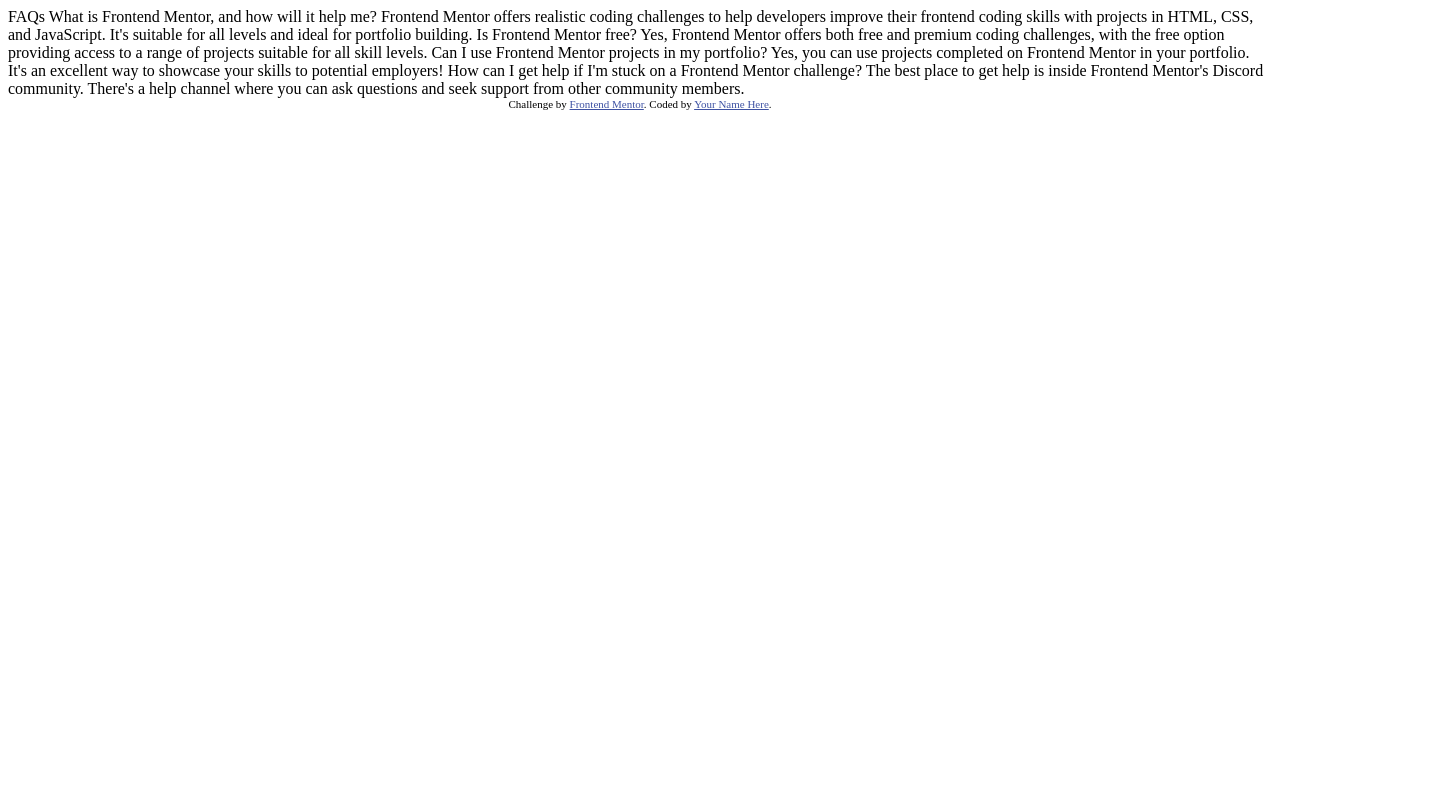
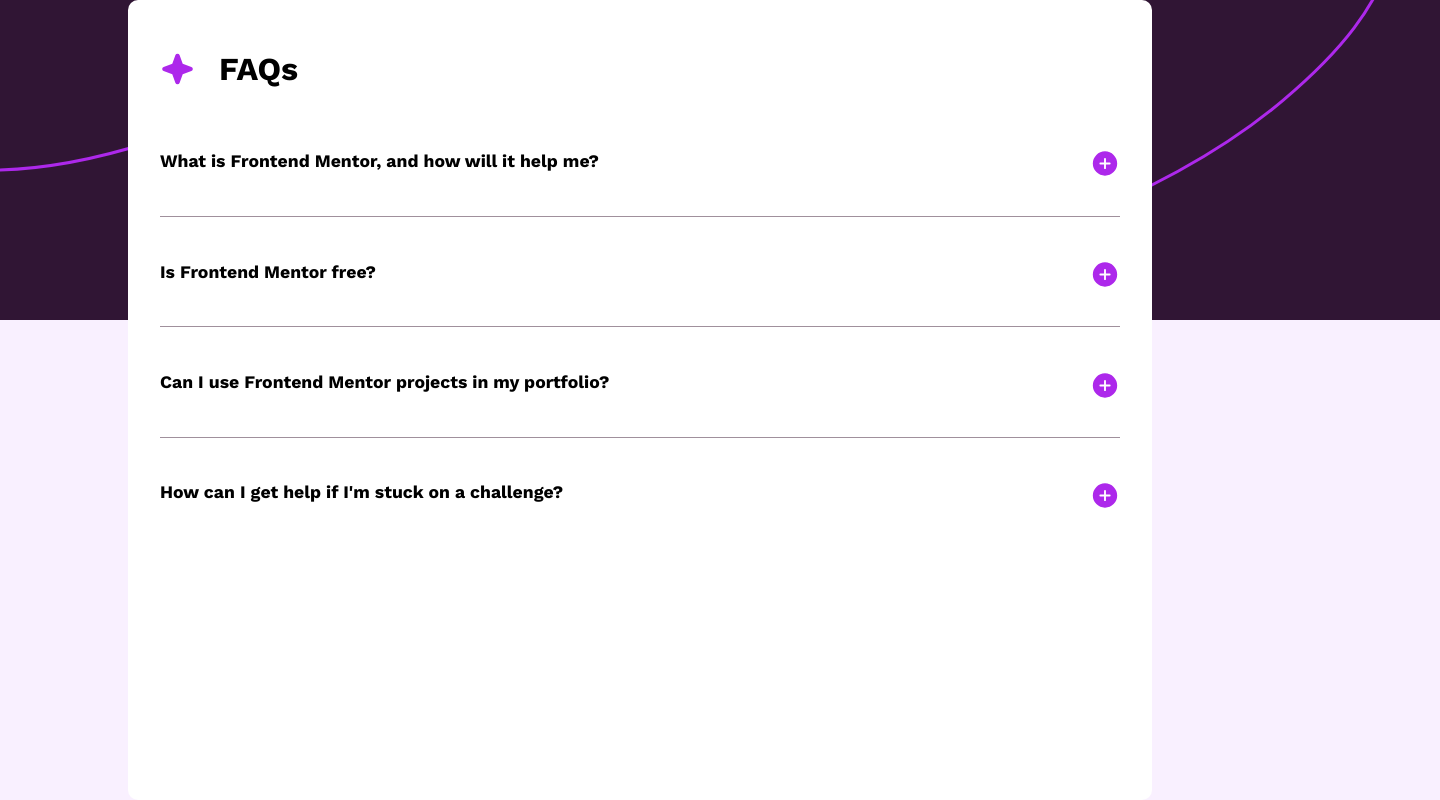
Before and after one commit to yvesbraeckman/CodeMentor-2, a plain HTML site: page index.html in a window 1280 px wide. Shown: the whole page, 1440 px wide, since content can reach past the window. Drawn offline with Linux system fonts and the light colour scheme.

Commit message:
added html

```diff
--- a/index.html
+++ b/index.html
@@ -5,7 +5,8 @@
   <meta name="viewport" content="width=device-width, initial-scale=1.0"> <!-- displays site properly based on user's device -->
 
   <link rel="icon" type="image/png" sizes="32x32" href="./assets/images/favicon-32x32.png">
-
+  <link rel="stylesheet" href="style.css">
+  <script src="work.js"></script>
   <title>Frontend Mentor | FAQ accordion</title>
 
   <!-- Feel free to remove these styles or customise in your own stylesheet 👍 -->
@@ -15,32 +16,51 @@
   </style>
 </head>
 <body>
+  <svg xmlns="http://www.w3.org/2000/svg" width="1440" height="320" fill="none" viewBox="0 0 1440 320"><g clip-path="url(#a)"><path fill="#301534" d="M0 0h1440v320H0z"/><path stroke="#AD28EB" stroke-linecap="round" stroke-width="3" d="M-676-182C-454-10-396.863 71.888-197.5 143.5-99 178.882-36.919 170.726-4.751 170.108c104.487-2.01 204.609-43.237 298.633-85.495 38.354-17.238 75.882-36.189 112.063-57.63 23.903-14.165 58.87-33.913 64.721-64.42 2.32-12.102-16.369-12.24-23.771-9.789-13.511 4.474-25.95 16.544-36.056 25.669-19.131 17.273-37.062 35.948-53.235 56.031-33.728 41.883-68.034 100.247-34.158 152.014 17.287 26.415 43.94 45.693 72.112 59.127 56.182 26.791 119.205 38.742 180.778 44.146 164.438 14.432 328.964-3.461 483.004-63.622 79.76-31.148 158.55-70.539 224.23-126.245 48.56-41.186 102.8-96.548 110.66-162.9 10.93-92.187-94.04-136.062-169.29-148.418-61.41-10.084-123.75-4.164-184.07 9.588-78.262 17.84-149.006 47.67-214.241 94.384-130.002 93.093-234.95 228.413-272.466 385.827-15.64 65.625-16.648 138.21 5.493 202.551 21.452 62.338 69.196 110.576 124.048 144.923 65.117 40.774 137.161 62.14 212.839 73.21 100.474 14.696 202.817 12.233 303.027-2.997 176.17-26.772 352.73-88.431 505.18-181.077 103.22-62.725 199.3-134.15 280.06-224.425 17.7-19.793 31.81-40.875 43.74-64.521C2172.11-58.5 2095.5-145.528 2095.5-151"/></g><defs><clipPath id="a"><path fill="#fff" d="M0 0h1440v320H0z"/></clipPath></defs></svg>
+  <section>
+    <div class="header noborder">
+      <img src="/CodeMentor-2/assets/images/icon-star.svg" alt="">
+      <h1>FAQs</h1>
+    </div>
 
-  FAQs
+      <div class="noborder">
+        <h3>What is Frontend Mentor, and how will it help me?</h3>
+        <button id="button1" onclick="myFunction(1)">
+          <svg class="plus" xmlns="http://www.w3.org/2000/svg" width="30" height="31" fill="none" viewBox="0 0 30 31"><path fill="#AD28EB" d="M15 3.313A12.187 12.187 0 1 0 27.188 15.5 12.203 12.203 0 0 0 15 3.312Zm4.688 13.124h-3.75v3.75a.938.938 0 0 1-1.876 0v-3.75h-3.75a.938.938 0 0 1 0-1.875h3.75v-3.75a.938.938 0 0 1 1.876 0v3.75h3.75a.938.938 0 0 1 0 1.876Z"/></svg>
+        </button>
+      </div>
+      <P id="p1">  Frontend Mentor offers realistic coding challenges to help developers improve their
+        frontend coding skills with projects in HTML, CSS, and JavaScript. It's suitable for
+        all levels and ideal for portfolio building.</P>
 
-  What is Frontend Mentor, and how will it help me?
+      <div>
+        <H3>Is Frontend Mentor free?</H3>
+        <button id="button2"  onclick="myFunction(2)">
+          <svg class="plus" xmlns="http://www.w3.org/2000/svg" width="30" height="31" fill="none" viewBox="0 0 30 31"><path fill="#AD28EB" d="M15 3.313A12.187 12.187 0 1 0 27.188 15.5 12.203 12.203 0 0 0 15 3.312Zm4.688 13.124h-3.75v3.75a.938.938 0 0 1-1.876 0v-3.75h-3.75a.938.938 0 0 1 0-1.875h3.75v-3.75a.938.938 0 0 1 1.876 0v3.75h3.75a.938.938 0 0 1 0 1.876Z"/></svg>
+        </button>
+      </div>
+      <P id="p2">Yes, Frontend Mentor offers both free and premium coding challenges, with the free
+        option providing access to a range of projects suitable for all skill levels.</P>
+      <div>
+        <H3>Can I use Frontend Mentor projects in my portfolio?</H3>
+        <button id="button3"  onclick="myFunction(3)">
+          <svg class="plus" xmlns="http://www.w3.org/2000/svg" width="30" height="31" fill="none" viewBox="0 0 30 31"><path fill="#AD28EB" d="M15 3.313A12.187 12.187 0 1 0 27.188 15.5 12.203 12.203 0 0 0 15 3.312Zm4.688 13.124h-3.75v3.75a.938.938 0 0 1-1.876 0v-3.75h-3.75a.938.938 0 0 1 0-1.875h3.75v-3.75a.938.938 0 0 1 1.876 0v3.75h3.75a.938.938 0 0 1 0 1.876Z"/></svg>
+        </button>
+      </div>
+      <P id="p3">Yes, you can use projects completed on Frontend Mentor in your portfolio. It's an excellent
+        way to showcase your skills to potential employers!
+      </P>
+      <div>
+        <H3>How can I get help if I'm stuck on a challenge?</H3>
+        <button id="button4"  onclick="myFunction(4)">
+          <svg class="plus" xmlns="http://www.w3.org/2000/svg" width="30" height="31" fill="none" viewBox="0 0 30 31"><path fill="#AD28EB" d="M15 3.313A12.187 12.187 0 1 0 27.188 15.5 12.203 12.203 0 0 0 15 3.312Zm4.688 13.124h-3.75v3.75a.938.938 0 0 1-1.876 0v-3.75h-3.75a.938.938 0 0 1 0-1.875h3.75v-3.75a.938.938 0 0 1 1.876 0v3.75h3.75a.938.938 0 0 1 0 1.876Z"/></svg>
+        </button>
+      </div>
+      <P id="p4">The best place to get help is inside Frontend Mentor's Discord community. There's a help
+        channel where you can ask questions and seek support from other community members.</P>
 
-  Frontend Mentor offers realistic coding challenges to help developers improve their
-  frontend coding skills with projects in HTML, CSS, and JavaScript. It's suitable for
-  all levels and ideal for portfolio building.
-
-  Is Frontend Mentor free?
-
-  Yes, Frontend Mentor offers both free and premium coding challenges, with the free
-  option providing access to a range of projects suitable for all skill levels.
-
-  Can I use Frontend Mentor projects in my portfolio?
-
-  Yes, you can use projects completed on Frontend Mentor in your portfolio. It's an excellent
-  way to showcase your skills to potential employers!
-
-  How can I get help if I'm stuck on a Frontend Mentor challenge?
-
-  The best place to get help is inside Frontend Mentor's Discord community. There's a help
-  channel where you can ask questions and seek support from other community members.
-
-
-  <div class="attribution">
+  </section>
+    <div class="attribution">
     Challenge by <a href="https://www.frontendmentor.io?ref=challenge" target="_blank">Frontend Mentor</a>.
     Coded by <a href="#">Your Name Here</a>.
   </div>
--- a/style.css
+++ b/style.css
@@ -92,7 +92,3 @@ h1{
     display: inline;
     size: 70%;
 }
-
-.plus{
-
-}
```
